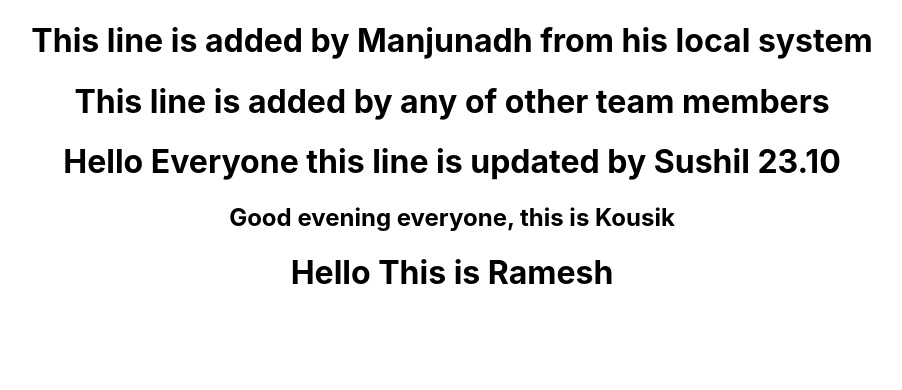
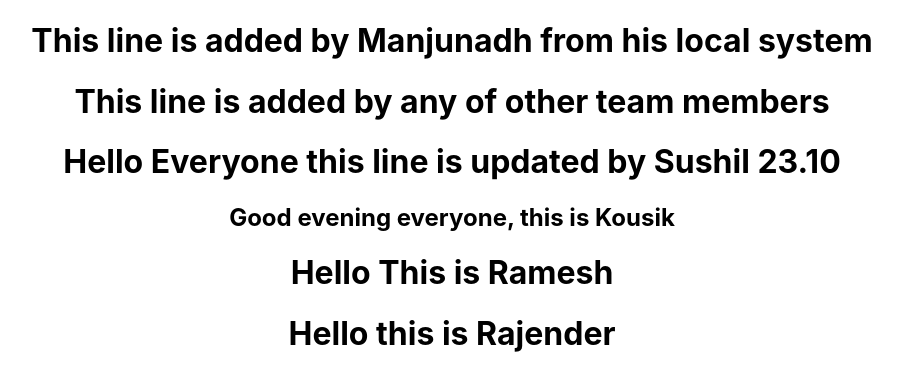
Before and after one commit to manjunadhb/rep2304, a React (Create React App) app: page / in a window 1280 px wide. Shown: the top 390 px of the page, without its empty margins (188-1090 px from the left). Built offline with nearby package versions, Linux system fonts and the light colour scheme.

Commit message:
added message on git repo

```diff
--- a/src/App.js
+++ b/src/App.js
@@ -7,8 +7,9 @@ function App() {
       <h1>This line is added by Manjunadh from his local system</h1>
       <h1>This line is added by any of other team members</h1>
       <h1>Hello Everyone this line is updated by Sushil 23.10</h1>
-    <h2>Good evening everyone, this is Kousik</h2>
-    <h1>Hello This is Ramesh</h1>
+      <h2>Good evening everyone, this is Kousik</h2>
+      <h1>Hello This is Ramesh</h1>
+      <h1>Hello this is Rajender </h1>
     </div>
   );
 }
```
